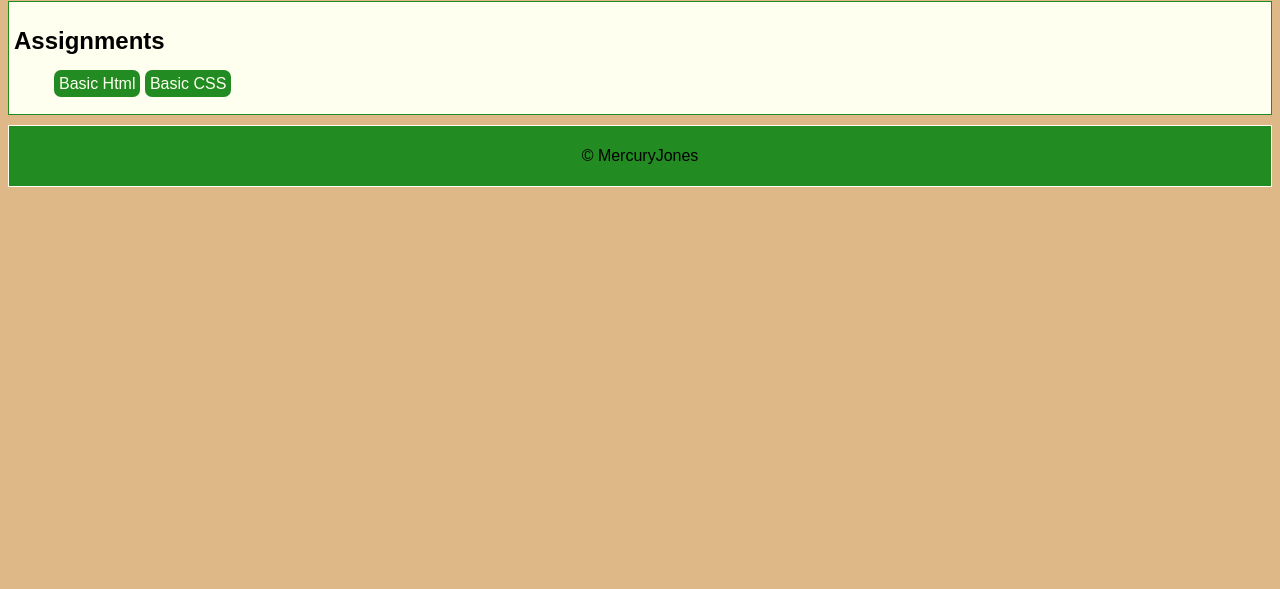
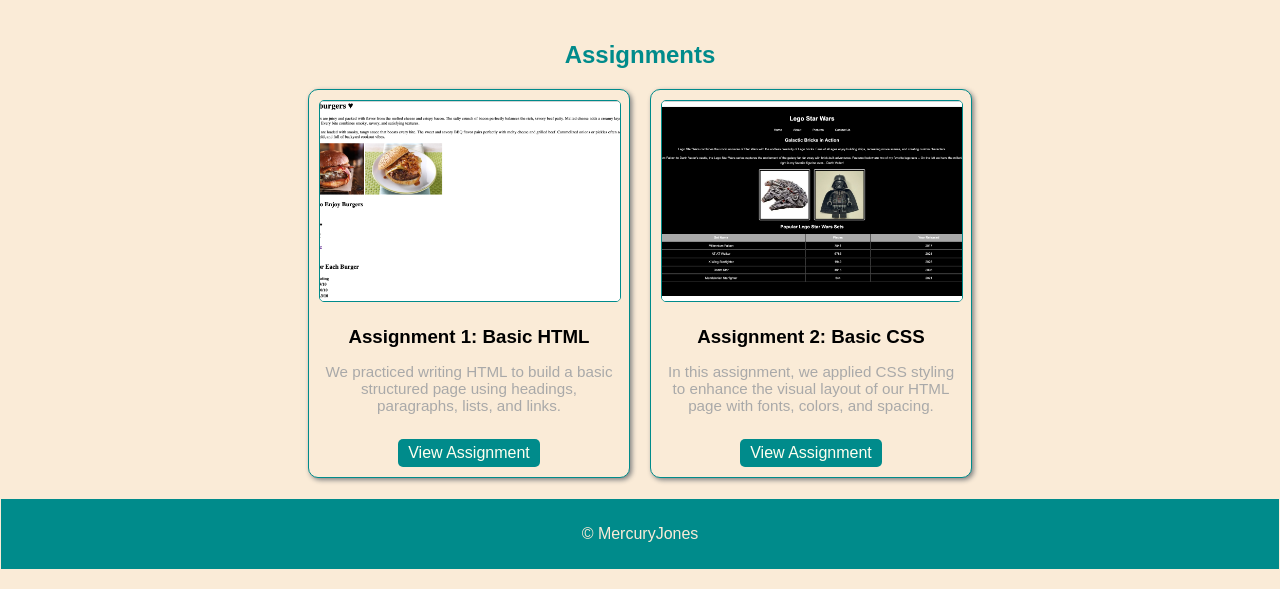
Before and after one commit to MercuryJones/MercuryJones.github.io, a plain HTML site: page index.html in a window 1280 px wide. Shown: the part 211-800 px from the top of the page. Drawn offline with Linux system fonts and the light colour scheme.

Commit message:
home page flexbox commit

```diff
--- /dev/null
+++ b/examples/03flexbox/styles.css
@@ -0,0 +1,146 @@
+/* Structure */
+body {
+    font-family: Arial, Helvetica, sans-serif;
+    background-color: #591C21;
+
+}
+
+#content {
+
+}
+
+#main-content h2 {
+    text-align: center;
+}
+
+header, footer, .main-area {
+    padding: 5px;
+    margin: 10px 0px;
+    background: white;
+    border-radius: 5px;
+}
+
+.pic-area {
+    background: #8C1F28;
+    border: solid #044040;
+    border-width: 2px;
+    padding: 5px;
+    border-radius: 5px;
+    margin: 10px auto;
+}
+
+aside {
+    background: #044040;
+    padding: 5px;
+    border-radius: 5px;
+    border: #D92525 solid;
+    color:antiquewhite;
+}
+
+.pic-area img {
+    display:block;
+    margin:auto;
+}
+
+.pic-area h2 {
+    text-align: center;
+}
+
+/* Images */
+
+img {
+    max-width: 100%;
+}
+
+/* Gallery */
+
+#gallery section {
+    background-color: #D92525;
+    color: antiquewhite;
+    border-radius: 5px;
+    padding: 5px;
+    border: #591C21 solid;
+
+}
+
+
+/* Navigation */
+
+
+
+/* Typography */
+
+
+
+
+/* Media Queries */
+
+/* Portrait Tablet */
+@media screen and (min-width: 600px) {
+    body {
+        background-color: blanchedalmond;
+    }
+}
+
+/* Landscape Tablet */
+@media screen and (min-width: 768px) {
+    header, footer, .main-area {
+        width: 85%;
+        margin: 10px auto;
+    }
+
+    .pic-area {
+        margin: 0 8px 8px;
+    }
+
+    /* Columns */
+    .columns {
+        display:flex;
+    }
+
+    .one {
+        flex: 1;
+    }
+
+    .two {
+        flex:2;
+    }
+
+    .three {
+        flex:3;
+    }
+
+    .four {
+        flex:4;
+    }
+
+    #gallery {
+        flex-wrap: wrap;
+        justify-content: space-around;
+
+    }
+
+    #gallery section {
+        max-width: 25%;
+        margin: 10px 0;
+    }
+}
+
+/* Labtop / Desktop */
+@media screen and (min-width: 992px) {
+    body {
+        background-color: #044040;
+    }
+
+    header, footer, .main-area {
+        width: 70%;
+    }
+    .pic-area {
+        justify-content: center;
+    }
+}
+
+/* Extra Large Devices */
+@media screen and (min-width: 1600px) {
+
+}
--- a/index.html
+++ b/index.html
@@ -1,33 +1,37 @@
 <!DOCTYPE html>
-<html>
+<html lang="en">
 <head>
-        <title> Main Page </title>
+    <meta charset="UTF-8">
+    <title>Main Page</title>
     <link rel="stylesheet" href="styles.css">
 </head>
 <body>
-
     <header>
-        <h1> CSCE 242: WEB APPLICATIONS </h1>
-        <h2> Page Created By: John Hatch </h2>
-        <p> This class is focused on mastering the skills for front end development using html and css code. We will also be learning how to utilize javascript so that we can add connections and functions to our webpages. Finally this class will also teach server side development for our websites. </p>
+        <h1>CSCE 242: WEB APPLICATIONS</h1>
+        <h2>Page Created By: John Hatch</h2>
+        <p>This class is focused on mastering the skills for front end development using html and css code. We will also be learning how to utilize javascript so that we can add connections and functions to our webpages. Finally this class will also teach server side development for our websites.</p>
     </header>
 
     <main>
-
-            <div id="main-content">
-                <h2> Assignments </h2>
-                <nav id="assignment-nav">
-                    <ul>
-                        <li><a href="assignments/assignment02/index.html"> Basic Html </a> </li>
-                        <li><a href="assignments/assignment03/index.html"> Basic CSS </a> </li>
-                    </ul>
-                </nav>
+        <h2 class="section-title">Assignments</h2>
+        <div class="assignment-grid">
+            <div class="assignment-card">
+                <img src="images/berger.png" alt="Assignment 1 Screenshot">
+                <h3>Assignment 1: Basic HTML</h3>
+                <p>We practiced writing HTML to build a basic structured page using headings, paragraphs, lists, and links.</p>
+                <a href="assignments/assignment02/index.html">View Assignment</a>
             </div>
-
+            <div class="assignment-card">
+                <img src="images/sw.png" alt="Assignment 2 Screenshot">
+                <h3>Assignment 2: Basic CSS</h3>
+                <p>In this assignment, we applied CSS styling to enhance the visual layout of our HTML page with fonts, colors, and spacing.</p>
+                <a href="assignments/assignment03/index.html">View Assignment</a>
+            </div>
+        </div>
     </main>
 
     <footer>
-            <p>&copy; MercuryJones </p>
+        <p>&copy; MercuryJones</p>
     </footer>
 </body>
 </html>
--- a/styles.css
+++ b/styles.css
@@ -1,44 +1,85 @@
 /* Structure */
-
 body {
-    background: burlywood;
+    background: antiquewhite;
     font-family: Arial, Helvetica, sans-serif;
+    margin: 0;
+    padding: 0;
 }
 
 header, footer {
-    background: forestgreen;
-    border: 1px solid ivory;
-    padding: 5px;
-    margin: 10px 0; /* 10 px top/bottom, 0 px right/left */
+    background: darkcyan;
+    color: antiquewhite;
+    border: 1px solid antiquewhite;
+    padding: 10px;
+    margin: 10px 0;
+    text-align: center;
 }
 
-#main-content {
-    background: ivory;
-    border: 1px solid forestgreen;
-    padding: 5px;
+main {
+    padding: 10px;
 }
 
-/* Navigation */
-
-#assignment-nav li {
-    display: inline-block;
+.section-title {
+    text-align: center;
+    color: darkcyan;
 }
 
-#assignment-nav a {
-    text-decoration: none;
-    background-color: forestgreen;
-    color: ivory;
-    padding: 5px;
-    border-radius: 7px; /* rounded corners */
-
+/* Assignments */
+.assignment-grid {
+    display: flex;
+    flex-wrap: wrap;
+    justify-content: center;
+    gap: 20px;
+    margin-top: 20px;
 }
 
-#assignment-nav a:hover {
-    background-color: lightgreen;
-    color:forestgreen;
+.assignment-card {
+    background-color: antiquewhite;
+    border: 1px solid darkcyan;
+    border-radius: 10px;
+    width: 300px;
+    padding: 10px;
+    box-shadow: 2px 2px 5px gray;
+    text-align: center;
 }
 
-/* Typography */
-header h1, header h2, footer p {
-    text-align: center;
+.assignment-card img {
+    width: 100%;
+    height: 200px;
+    object-fit: cover;
+    border: 1px solid darkcyan;
+    border-radius: 5px;
+    margin-bottom: 10px;
 }
+
+.assignment-card h3 {
+    margin: 10px 0 5px;
+}
+
+.assignment-card p {
+    font-size: 0.95rem;
+    color: darkgray;
+}
+
+.assignment-card a {
+    display: inline-block;
+    margin-top: 10px;
+    text-decoration: none;
+    background-color: darkcyan;
+    color: ivory;
+    padding: 5px 10px;
+    border-radius: 5px;
+}
+
+.assignment-card a:hover {
+    background-color: cyan;
+    color: darkcyan;
+}
+
+/* Media Queries */
+@media (max-width: 768px) {
+    .assignment-grid {
+        flex-direction: column;
+        align-items: center;
+    }
+}
```
Also changed, not shown: examples/03flexbox/index.html (added, +92 -0 lines), images/berger.png (added), images/sw.png (added), 2 other files. Lines whose indentation alone changed are shown as unchanged.
